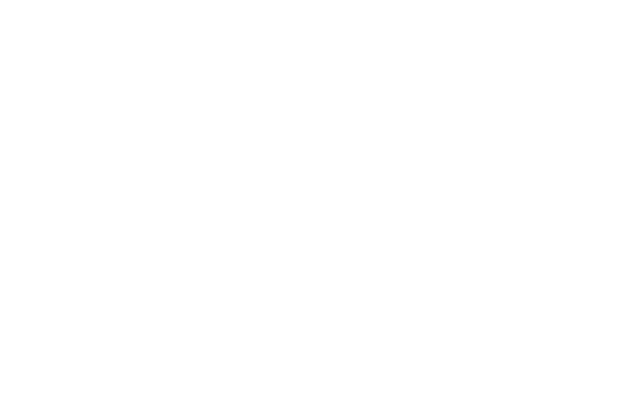
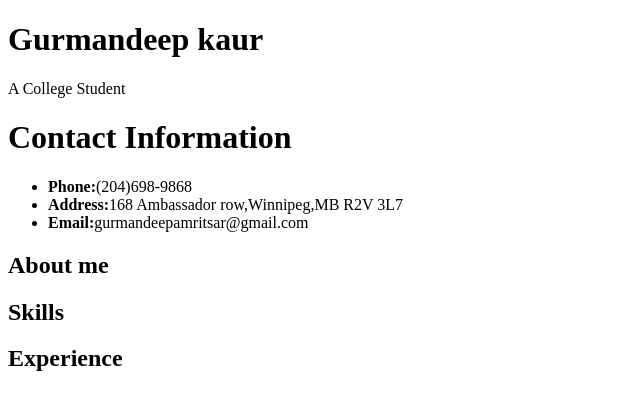
Before and after one commit to rrc-sp2025-gurmandeep/Module1-Assignment, a plain HTML site: page index.html in a window 1280 px wide. Shown: the whole page, without its empty margins (0-640 px from the left). Drawn offline with Linux system fonts and the light colour scheme.

Commit message:
adding header sections for good structure of resume.

```diff
--- a/index.html
+++ b/index.html
@@ -3,9 +3,27 @@
 <head>
     <meta charset="UTF-8">
     <meta name="viewport" content="width=device-width, initial-scale=1.0">
-    <title>Document</title>
+    <title>Resume</title>
 </head>
 <body>
-
+    <header>
+        <h1>Gurmandeep kaur</h1>
+        <p> A College Student</p>
+    </header>
+    <h1>Contact Information</h1>
+    <ul>
+        <li><strong>Phone:</strong>(204)698-9868</li>
+        <li><strong>Address:</strong>168 Ambassador row,Winnipeg,MB R2V 3L7</li>
+        <li><b>Email:</b>gurmandeepamritsar@gmail.com</li>
+    </ul>
+    <section>
+        <h2>About me</h2>
+    </section>
+    <section>
+        <h2>Skills</h2>
+    </section>
+    <section>
+        <h2>Experience</h2>
+    </section>
 </body>
 </html>
```
